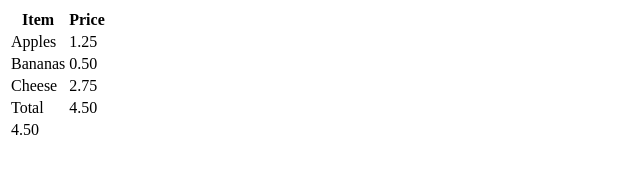
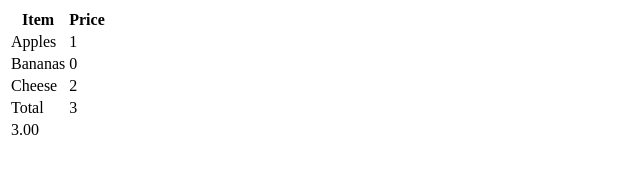
Before and after one commit to acciojob/grofers-checkout-2-HarenderSingh8055, a website: page main.html in a window 1280 px wide. Shown: the full height of the page, 0-640 px from the left. Drawn offline with Linux system fonts and the light colour scheme.

Commit message:
created a submission

```diff
--- a/main.html
+++ b/main.html
@@ -18,21 +18,21 @@
   <tbody>
     <tr>
       <td>Apples</td>
-      <td data-ns-test="price">1.25</td>
+      <td data-ns-test="price">1</td>
     </tr>
     <tr>
       <td>Bananas</td>
-      <td data-ns-test="price">0.50</td>
+      <td data-ns-test="price">0</td>
     </tr>
     <tr>
       <td>Cheese</td>
-      <td data-ns-test="price">2.75</td>
+      <td data-ns-test="price">2</td>
     </tr>
   </tbody>
   <tfoot>
     <tr>
       <td>Total</td>
-      <td data-ns-test="grandTotal">4.50</td>
+      <td data-ns-test="grandTotal">3</td>
     </tr>
   </tfoot>
 </table>
```
